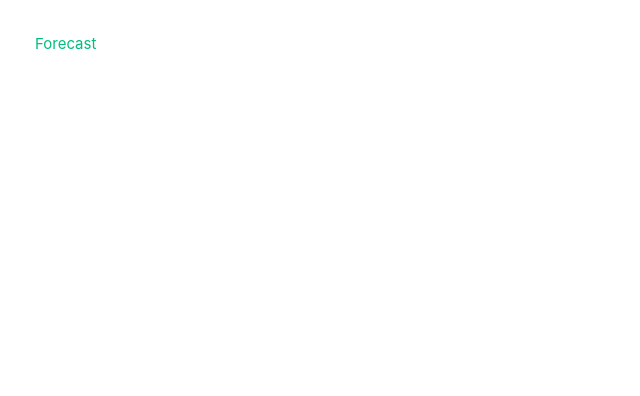
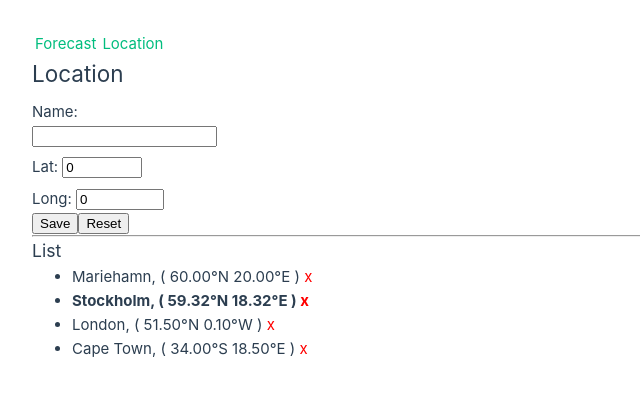
Before and after one commit to SmellyElld/vader, a Vue app: page /location in a window 1280 px wide. Before the commit this address had no page. Shown: the top 396 px of the page, without its empty margins (0-640 px from the left). Built offline with nearby package versions, Linux system fonts and the light colour scheme.

Commit message:
location

```diff
--- a/src/App.vue
+++ b/src/App.vue
@@ -6,6 +6,7 @@ import { RouterLink, RouterView } from 'vue-router'
   <header>
     <nav>
       <RouterLink to="/forecast">Forecast</RouterLink>
+      <RouterLink to="/location">Location</RouterLink>
     </nav>
   </header>
 
--- a/src/router/index.js
+++ b/src/router/index.js
@@ -8,13 +8,12 @@ const router = createRouter({
       path: '/forecast',
       name: 'forecast',
       component: ForecastView
-    },/*
+    },
     {
-      path: '/about',
-      name: 'about',
-      component: () => import('../views/AboutView.vue')
+      path: '/location',
+      name: 'location',
+      component: () => import('@/views/LocationsView.vue')
     }
-  */
   ],
 })
 
--- /dev/null
+++ b/src/views/LocationsView.vue
@@ -0,0 +1,82 @@
+<script setup>
+import { ref } from 'vue';
+
+const location = ref({name: '', position: {lat: 0, long: 0}, default: false})
+const locationsList = ref([
+    {name: 'Mariehamn', position: {lat: 60.0, long: 20.0}, default:false},
+    {name: 'Stockholm', position: {lat: 59.32, long: 18.32}, default: true},
+    {name: 'London', position: {lat: 51.5, long: -0.1}, default: false},
+    {name: 'Cape Town', position: {lat: -34, long: 18.5}, default: false}
+])
+
+function resetInput() {
+    const inputs = document.querySelectorAll(".input");
+    for (let input of inputs) {
+        input.value = "";
+    }
+}
+
+function saveLocation() {
+    locationsList.value.push({name: location.value.name, position: {lat: location.value.position.lat, long: location.value.position.long}, default: false});
+}
+
+function removeLocation(e) {
+    locationsList.value = locationsList.value.filter((obj) => {
+        let objToDel = locationsList.value.indexOf(obj) == e.target.parentElement.id.slice(12);
+        if (obj.default && objToDel) {
+            locationsList.value[0].default = true
+        }
+        return !objToDel
+    })
+}
+
+function setDefault(e) {
+    for (let loc of locationsList.value) {
+        if (locationsList.value.indexOf(loc) == e.target.parentElement.id.slice(12)) {
+            loc.default = true;
+        } else {
+            loc.default = false;
+        }
+    }
+}
+</script>
+
+<template>
+    <h2>Location</h2>
+    <label>Name: <input type="text" v-model="location.name" class="input" /></label>
+    <label>Lat: <input type="number" max="90" min="-90" step="0.1" size="5" v-model="location.position.lat" class="input"></label>
+    <label>Long: <input type="number" max="180" min="-180" step="0.1" size="8" v-model="location.position.long" class="input"></label>
+    <button @click="saveLocation()">Save</button><button @click="resetInput">Reset</button>
+    <hr>
+    <h3>List</h3>
+        <ul id="locationList">
+            <li v-for="loc in locationsList" :key="loc" :class="loc.default ? 'default':''" :id="'locationItem' + locationsList.indexOf(loc)">
+                <span @click="setDefault">
+                    {{ loc.name }},
+                    ( {{ Math.abs(loc.position.lat).toFixed(2) }}°{{ loc.position.lat > 0 ? 'N' : 'S' }}
+                    {{ Math.abs(loc.position.long).toFixed(2) }}°{{ loc.position.long > 0 ? 'E' : 'W'}}
+                    )
+                </span>
+                <span class="delete" @click="removeLocation">x</span>
+            </li>
+        </ul>
+</template>
+
+<style scoped>
+label {
+    display: block;
+    width: 15em;
+    padding-top: 0.5em;
+}
+
+.default span {
+    font-weight: bold;
+}
+.delete {
+    color: red;
+}
+.delete:hover {
+    background-color: brown;
+    cursor: pointer;
+}
+</style>
```
